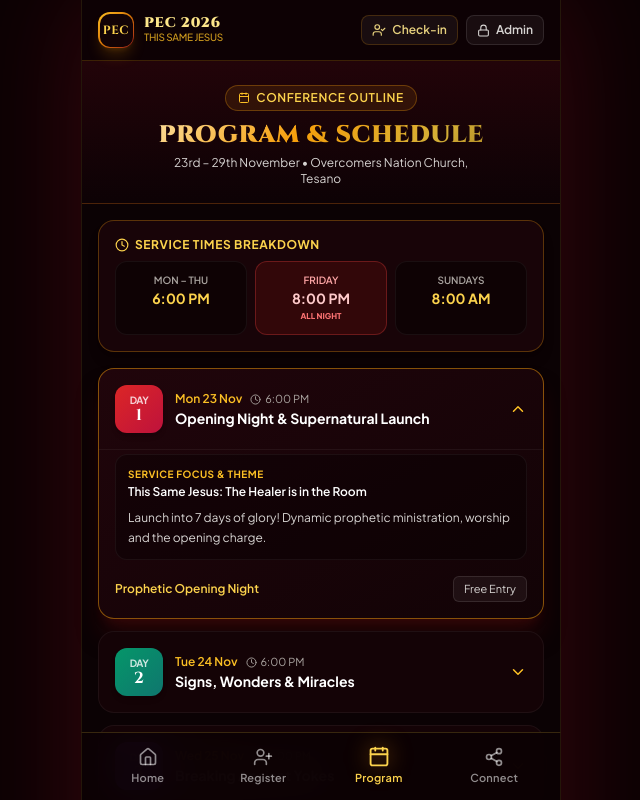
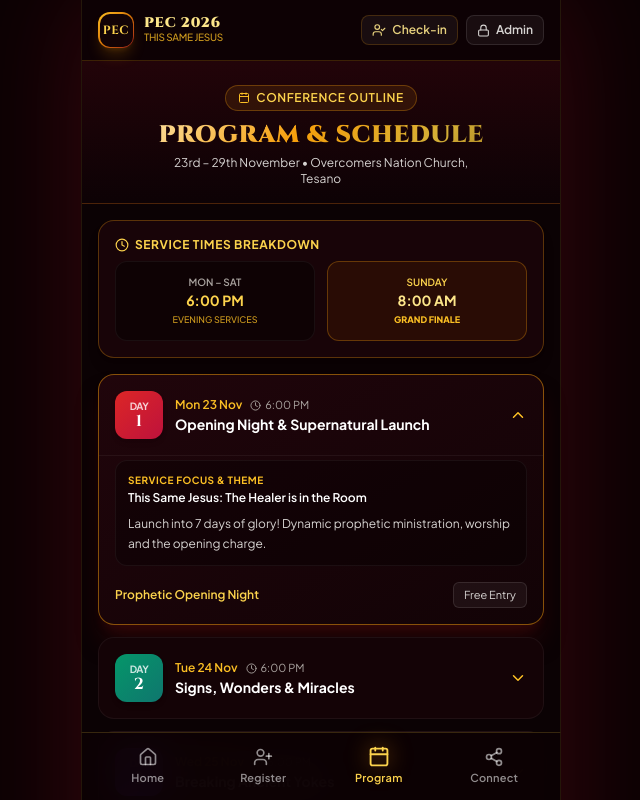
Before and after one commit to aa-Teye/PEC_2026, a React (Vite) app: page /program in a window 1280 px wide. Shown: the top 800 px of the page, without its empty margins (319-959 px from the left). Built offline with nearby package versions, Linux system fonts and the light colour scheme.

Commit message:
fix(program-page): streamline service times breakdown cards to Mon-Sat and Sunday

```diff
--- a/src/pages/Program.jsx
+++ b/src/pages/Program.jsx
@@ -27,19 +27,16 @@ export default function Program() {
           <h2 className="text-xs font-bold text-amber-300 uppercase tracking-wider mb-2 flex items-center gap-1.5">
             <Clock size={14} /> Service Times Breakdown
           </h2>
-          <div className="grid grid-cols-3 gap-2 text-center text-xs">
-            <div className="bg-black/40 p-2.5 rounded-xl border border-white/5">
-              <span className="block text-[10px] text-stone-400 uppercase font-semibold">Mon – Thu</span>
+          <div className="grid grid-cols-2 gap-3 text-center text-xs">
+            <div className="bg-black/40 p-3 rounded-xl border border-white/5">
+              <span className="block text-[10px] text-stone-400 uppercase font-semibold">Mon – Sat</span>
               <span className="font-bold text-amber-300 text-sm">6:00 PM</span>
+              <span className="block text-[9px] text-amber-400/80 font-medium uppercase mt-0.5">Evening Services</span>
             </div>
-            <div className="bg-red-950/60 p-2.5 rounded-xl border border-red-500/30">
-              <span className="block text-[10px] text-red-300 uppercase font-semibold">Friday</span>
-              <span className="font-bold text-red-200 text-sm">8:00 PM</span>
-              <span className="block text-[8px] text-red-400 font-extrabold uppercase">All Night</span>
-            </div>
-            <div className="bg-black/40 p-2.5 rounded-xl border border-white/5">
-              <span className="block text-[10px] text-stone-400 uppercase font-semibold">Sundays</span>
-              <span className="font-bold text-amber-300 text-sm">8:00 AM</span>
+            <div className="bg-amber-950/40 p-3 rounded-xl border border-amber-500/30">
+              <span className="block text-[10px] text-amber-300 uppercase font-semibold">Sunday</span>
+              <span className="font-bold text-amber-200 text-sm">8:00 AM</span>
+              <span className="block text-[9px] text-amber-400 font-extrabold uppercase mt-0.5">Grand Finale</span>
             </div>
           </div>
         </div>
```
